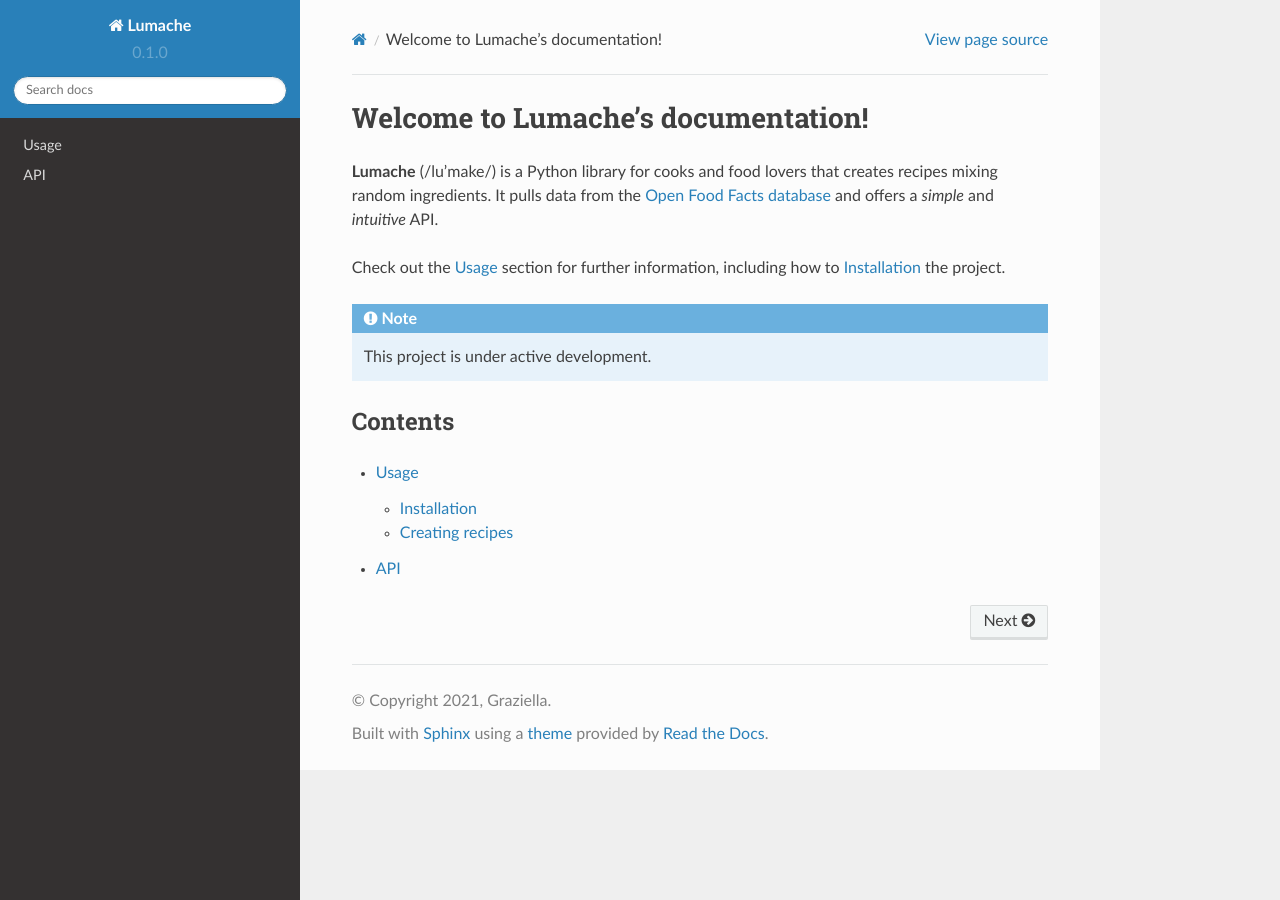
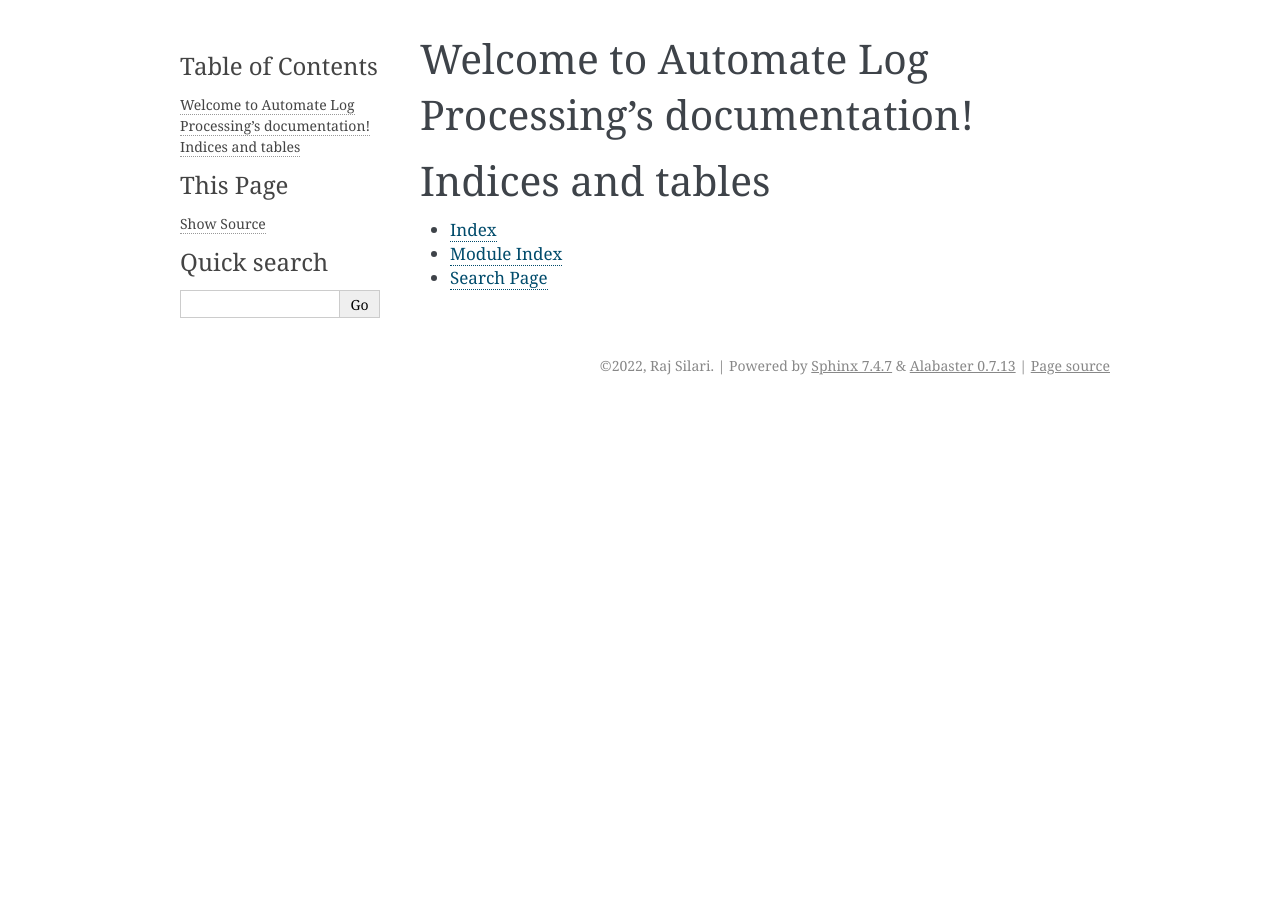
Before and after one commit to RS6730/EGH400-1-Documentation, a Sphinx documentation site: the page built from docs/source/index.rst, in a window 1280 px wide. Built offline with Sphinx 7.4.7, drawn with Linux system fonts in a browser that asks for light colours.

```diff
--- a/docs/source/api.rst
+++ /dev/null
@@ -1,7 +0,0 @@
-API
-===
-
-.. autosummary::
-   :toctree: generated
-
-   lumache
--- a/docs/source/conf.py
+++ b/docs/source/conf.py
@@ -1,35 +1,55 @@
 # Configuration file for the Sphinx documentation builder.
+#
+# This file only contains a selection of the most common options. For a full
+# list see the documentation:
+# https://www.sphinx-doc.org/en/master/usage/configuration.html
 
-# -- Project information
+# -- Path setup --------------------------------------------------------------
 
-project = 'Lumache'
-copyright = '2021, Graziella'
-author = 'Graziella'
+# If extensions (or modules to document with autodoc) are in another directory,
+# add these directories to sys.path here. If the directory is relative to the
+# documentation root, use os.path.abspath to make it absolute, like shown here.
+#
+# import os
+# import sys
+# sys.path.insert(0, os.path.abspath('.'))
 
+
+# -- Project information -----------------------------------------------------
+
+project = 'Automate Log Processing'
+copyright = '2022, Raj Silari'
+author = 'Raj Silari'
+
+# The full version, including alpha/beta/rc tags
 release = '0.1'
-version = '0.1.0'
 
-# -- General configuration
 
+# -- General configuration ---------------------------------------------------
+
+# Add any Sphinx extension module names here, as strings. They can be
+# extensions coming with Sphinx (named 'sphinx.ext.*') or your custom
+# ones.
 extensions = [
-    'sphinx.ext.duration',
-    'sphinx.ext.doctest',
-    'sphinx.ext.autodoc',
-    'sphinx.ext.autosummary',
-    'sphinx.ext.intersphinx',
 ]
 
-intersphinx_mapping = {
-    'python': ('https://docs.python.org/3/', None),
-    'sphinx': ('https://www.sphinx-doc.org/en/master/', None),
-}
-intersphinx_disabled_domains = ['std']
-
+# Add any paths that contain templates here, relative to this directory.
 templates_path = ['_templates']
 
-# -- Options for HTML output
+# List of patterns, relative to source directory, that match files and
+# directories to ignore when looking for source files.
+# This pattern also affects html_static_path and html_extra_path.
+exclude_patterns = []
 
-html_theme = 'sphinx_rtd_theme'
 
-# -- Options for EPUB output
-epub_show_urls = 'footnote'
+# -- Options for HTML output -------------------------------------------------
+
+# The theme to use for HTML and HTML Help pages.  See the documentation for
+# a list of builtin themes.
+#
+html_theme = 'alabaster'
+
+# Add any paths that contain custom static files (such as style sheets) here,
+# relative to this directory. They are copied after the builtin static files,
+# so a file named "default.css" will overwrite the builtin "default.css".
+html_static_path = ['_static']
--- a/docs/source/index.rst
+++ b/docs/source/index.rst
@@ -1,22 +1,20 @@
-Welcome to Lumache's documentation!
-===================================
+.. Automate Log Processing documentation master file, created by
+   sphinx-quickstart on Wed May 18 11:00:20 2022.
+   You can adapt this file completely to your liking, but it should at least
+   contain the root `toctree` directive.
 
-**Lumache** (/lu'make/) is a Python library for cooks and food lovers
-that creates recipes mixing random ingredients.
-It pulls data from the `Open Food Facts database <https://world.openfoodfacts.org/>`_
-and offers a *simple* and *intuitive* API.
-
-Check out the :doc:`usage` section for further information, including
-how to :ref:`installation` the project.
-
-.. note::
-
-   This project is under active development.
-
-Contents
---------
+Welcome to Automate Log Processing's documentation!
+===================================================
 
 .. toctree::
+   :maxdepth: 2
+   :caption: Contents:
 
-   usage
-   api
+
+
+Indices and tables
+==================
+
+* :ref:`genindex`
+* :ref:`modindex`
+* :ref:`search`
```
Also changed, not shown: README.rst (+2 -7 lines), docs/source/usage.rst (deleted, +0 -33 lines), 1 other file.
